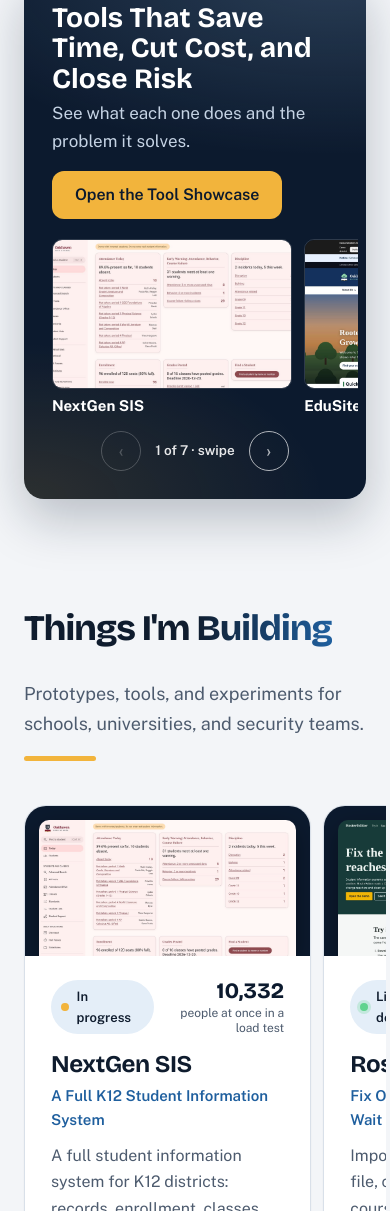
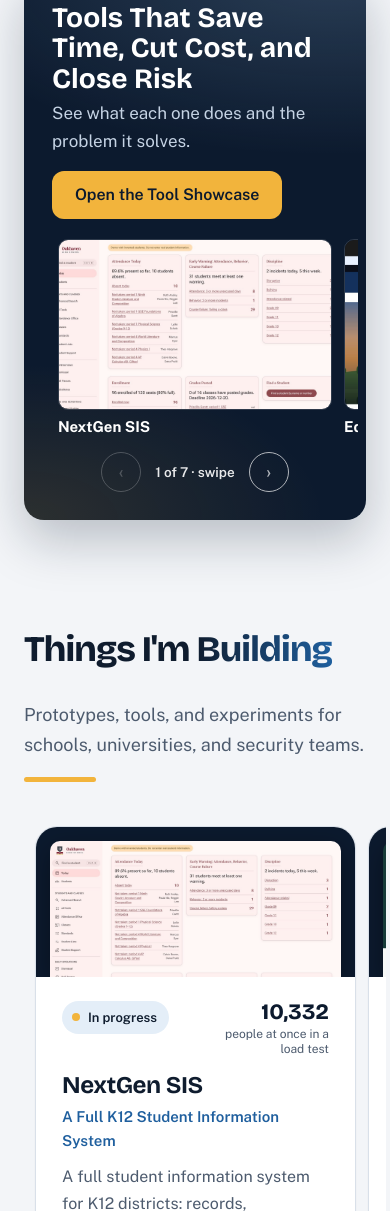
Before and after one commit to nic-carroll/nicarroll-site, a plain HTML site: page public/index.html in a window 390 px wide. Shown: the part 2507-3718 px from the top of the page. Drawn offline with Linux system fonts and the light colour scheme.

Commit message:
Phone swipe rows: center each card with an equal peek on both sides
Co-Authored-By: Claude Fable 5.2 <noreply@anthropic.com>
Claude-Session: https://claude.ai/code/session_018uX2ZPpfU6CuiUd8wg41G2

```diff
--- a/public/phone.css
+++ b/public/phone.css
@@ -1,17 +1,16 @@
 /* Phone layout: long stacks become swipe rows and long blocks fold, so no page is an endless scroll. Inert above 700px. */
 .m-ctl, .m-more { display: none; }
 @media (max-width: 700px) {
-  .m-swipe:not([hidden]) { display: flex !important; grid-template-columns: none !important; flex-wrap: nowrap !important; align-items: stretch; gap: 12px !important; overflow-x: auto; overscroll-behavior-x: contain; scroll-snap-type: x mandatory; scroll-padding-inline: 20px; margin-inline: -20px !important; padding-inline: 20px !important; padding-bottom: 6px; scrollbar-width: none; -webkit-overflow-scrolling: touch; }
+  .m-swipe:not([hidden]) { display: flex !important; grid-template-columns: none !important; flex-wrap: nowrap !important; align-items: stretch; gap: 12px !important; overflow-x: auto; overscroll-behavior-x: contain; scroll-snap-type: x mandatory; scroll-padding-inline: 0; margin-inline: -20px !important; padding-inline: var(--m-pad, 8%) !important; padding-bottom: 6px; scrollbar-width: none; -webkit-overflow-scrolling: touch; }
   .m-swipe::-webkit-scrollbar { display: none; }
-  .m-swipe > * { flex: 0 0 84% !important; max-width: 84%; min-width: 0; scroll-snap-align: start; margin: 0 !important; grid-column: auto !important; transform: none !important; }
-  .m-swipe.m-small > * { flex-basis: 44% !important; max-width: 44%; }
+  .m-swipe > * { flex: 0 0 var(--m-w, 84%) !important; width: var(--m-w, 84%); max-width: var(--m-w, 84%); min-width: 0; scroll-snap-align: center; scroll-snap-stop: always; margin: 0 !important; grid-column: auto !important; transform: none !important; }
+  .m-swipe.m-small { scroll-padding-inline: var(--m-pad, 4%); } .m-swipe.m-small > * { scroll-snap-align: start; scroll-snap-stop: normal; }
   .m-swipe .reveal, .m-swipe.reveal, .m-swipe > .fx-rv { opacity: 1 !important; transform: none !important; }
   .m-swipe > * { opacity: 1 !important; }
-  .m-swipe::after { content: ""; flex: 0 0 8px; }
   .m-ctl { display: flex; align-items: center; justify-content: center; gap: 14px; margin: 10px 0 0; font: 600 13.5px/1 "Public Sans", system-ui, sans-serif; color: inherit; opacity: .9; }
   .m-ctl button { width: 40px; height: 40px; border-radius: 50%; border: 1px solid currentColor; background: none; color: inherit; font: 600 18px/1 "Public Sans", system-ui, sans-serif; cursor: pointer; opacity: .75; } .m-ctl button:disabled { opacity: .25; }
   .m-clamp { position: relative; overflow: hidden; max-height: var(--m-h, 220px); }
-  .m-clamp::after { content: ""; position: absolute; left: 0; right: 0; bottom: 0; height: 56px; background: linear-gradient(180deg, transparent, var(--m-fade, #f3f5f8)); pointer-events: none; }
+  .m-clamp::after { content: ""; position: absolute; left: 0; right: 0; bottom: 0; height: 88px; background: linear-gradient(180deg, transparent, var(--m-fade, #f3f5f8)); pointer-events: none; }
   .m-clamp.m-open { max-height: none; } .m-clamp.m-open::after { display: none; }
   .m-more { display: inline-flex; align-items: center; align-self: flex-start; width: auto; margin: 8px 0 0; padding: 9px 16px; border-radius: 999px; border: 1px solid currentColor; background: none; color: inherit; font: 600 14px/1 "Public Sans", system-ui, sans-serif; cursor: pointer; opacity: .85; }
   .m-clamp > .m-more.m-in { position: absolute; left: 50%; bottom: 12px; transform: translateX(-50%); z-index: 2; margin: 0; background: var(--m-fade, #f3f5f8); opacity: 1; white-space: nowrap; }
--- a/public/phone.js
+++ b/public/phone.js
@@ -6,13 +6,14 @@
   const CLAMP = [[".tool-head p.text", 84], [".tool-head ul.chips", 88], ["#credentials .creds", 300], ["#credentials .comp", 132], ["#credentials .chips", 132], [".timeline > *", 330], [".icard", 260], ["#building .cards > *", 520], [".more-grid > *", 480], [".case", 440], [".quotes > *", 330], [".posts > *", 300], [".lead-band > *", 300], [".node", 400]];
   const bg = el => { for (let n = el; n && n !== document.documentElement; n = n.parentElement) { const c = getComputedStyle(n).backgroundColor; if (c && c !== "rgba(0, 0, 0, 0)" && c !== "transparent") return c; } return "#f3f5f8"; };
   const swipe = (el, small) => { if (el.dataset.m || el.children.length < 2) return; el.dataset.m = "1"; el.classList.add("m-swipe"); if (small) el.classList.add("m-small");
+    const fit = () => { const w = el.clientWidth; if (!w) return; el.style.setProperty("--m-w", Math.round(w * (small ? .44 : .84)) + "px"); el.style.setProperty("--m-pad", Math.round(small ? w * .04 : w * .08) + "px"); }; fit(); addEventListener("resize", fit);
     const n = el.children.length, ctl = document.createElement("div"); ctl.className = "m-ctl";
     ctl.innerHTML = '<button type="button" aria-label="Previous">&#8249;</button><span aria-live="polite"></span><button type="button" aria-label="Next">&#8250;</button>';
     const [prev, label, next] = ctl.children, step = () => (el.children[0].getBoundingClientRect().width + 12) || 300;
     const upd = () => { const i = Math.min(n, Math.round(el.scrollLeft / step()) + 1), end = el.scrollLeft + el.clientWidth >= el.scrollWidth - 12; label.textContent = (end ? n : i) + " of " + n + " · swipe"; prev.disabled = el.scrollLeft < 8; next.disabled = end; };
     prev.addEventListener("click", () => el.scrollBy({ left: -step(), behavior: "smooth" })); next.addEventListener("click", () => el.scrollBy({ left: step(), behavior: "smooth" }));
     let t; el.addEventListener("scroll", () => { clearTimeout(t); t = setTimeout(upd, 60); }, { passive: true });
-    if (el.hidden) ctl.hidden = true; new MutationObserver(() => { ctl.hidden = el.hidden; upd(); }).observe(el, { attributes: true, attributeFilter: ["hidden"] });
+    if (el.hidden) ctl.hidden = true; new MutationObserver(() => { ctl.hidden = el.hidden; fit(); upd(); }).observe(el, { attributes: true, attributeFilter: ["hidden"] });
     el.insertAdjacentElement("afterend", ctl); upd(); };
   const clamp = (el, h) => { if (el.dataset.m || (el.parentElement.closest(".m-clamp")) || el.scrollHeight < h + 90) return; el.dataset.m = "1"; el.classList.add("m-clamp"); el.style.setProperty("--m-h", h + "px"); el.style.setProperty("--m-fade", bg(el));
     const b = document.createElement("button"); b.type = "button"; b.className = "m-more"; b.textContent = "Read More"; b.setAttribute("aria-expanded", "false");
```
